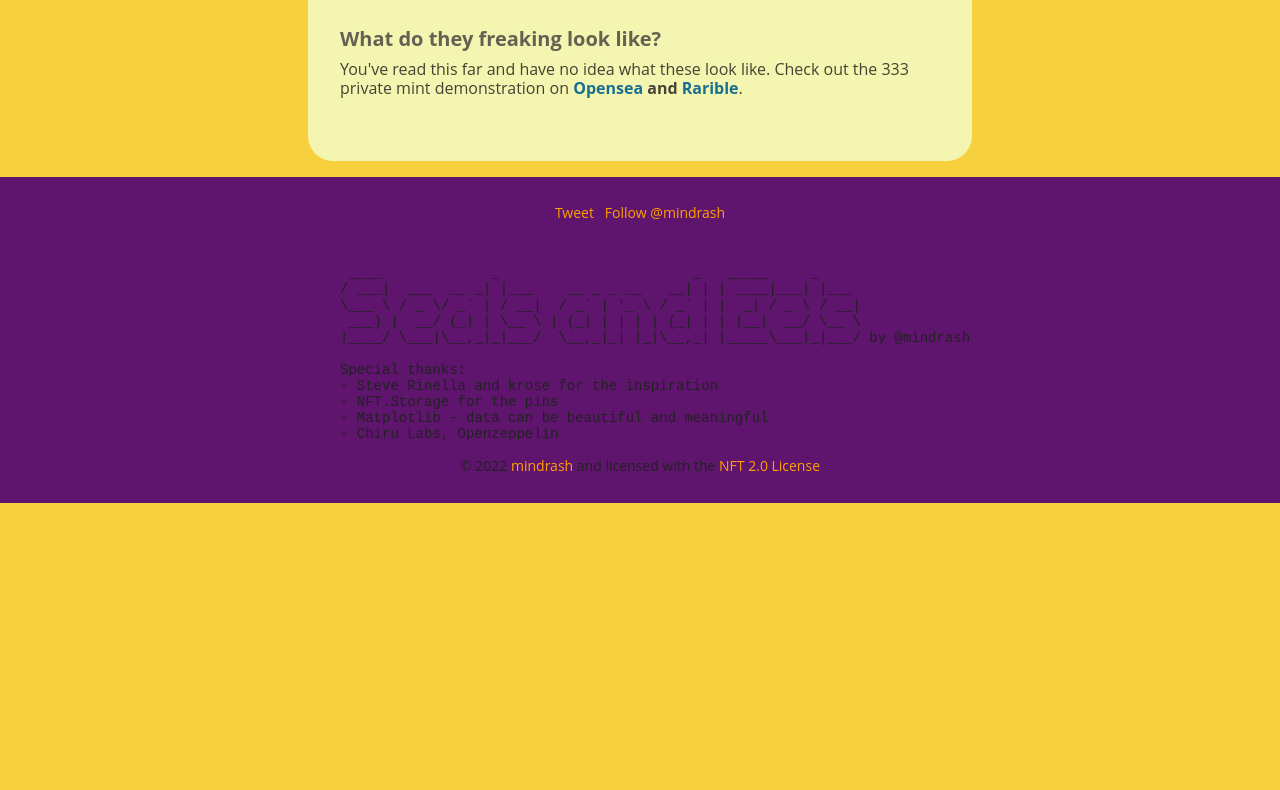
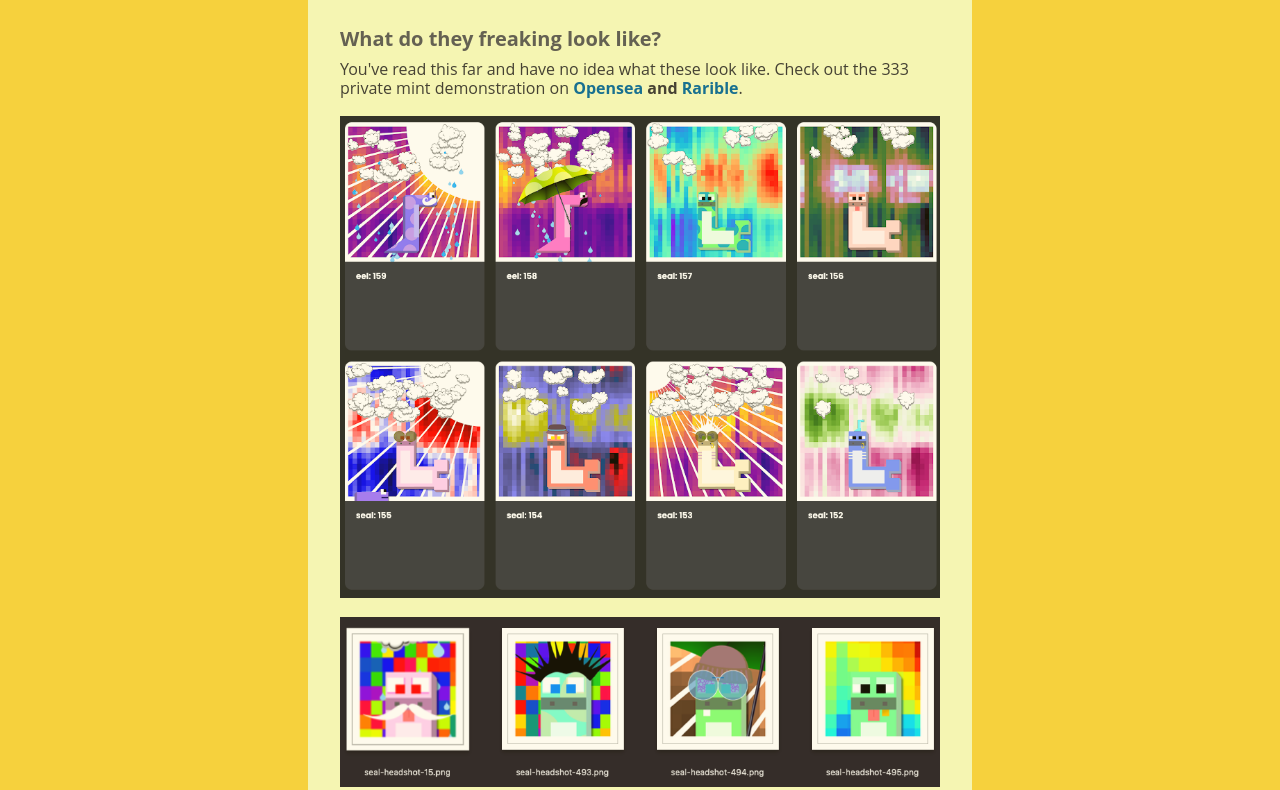
Before and after one commit to mindrash/sealsandeels, a website built with Parcel: page index.html in a window 1280 px wide. Shown: the part 3216-4006 px from the top of the page. Before the commit the page ends 3719 px from the top, so only its background shows below. Built offline with nearby package versions, Linux system fonts and the light colour scheme; a script that the page names is missing.

Commit message:
examples

```diff
--- a/index.html
+++ b/index.html
@@ -680,6 +680,10 @@
       <h3>What do they freaking look like?</h3>
       You've read this far and have no idea what these look like. Check out the 333 private mint demonstration on
       <strong><a href="https://opensea.io/collection/seals-and-eels">Opensea</a> and <a href="https://rarible.com/seals-and-eels/items">Rarible</a></strong>.
+      <br/><br/>
+      <a href="https://opensea.io/collection/seals-and-eels"></a><img src="img/examples.png" width="100%" alt="examples"/></a>
+      <br/><br/>
+      <a href="https://opensea.io/collection/seals-and-eels"></a><img src="img/headshots.png" width="100%" alt="headshots"/></a>
     </p>
   </div>
 </div>
```
Also changed, not shown: img/examples.png (added), img/headshots.png (added).
